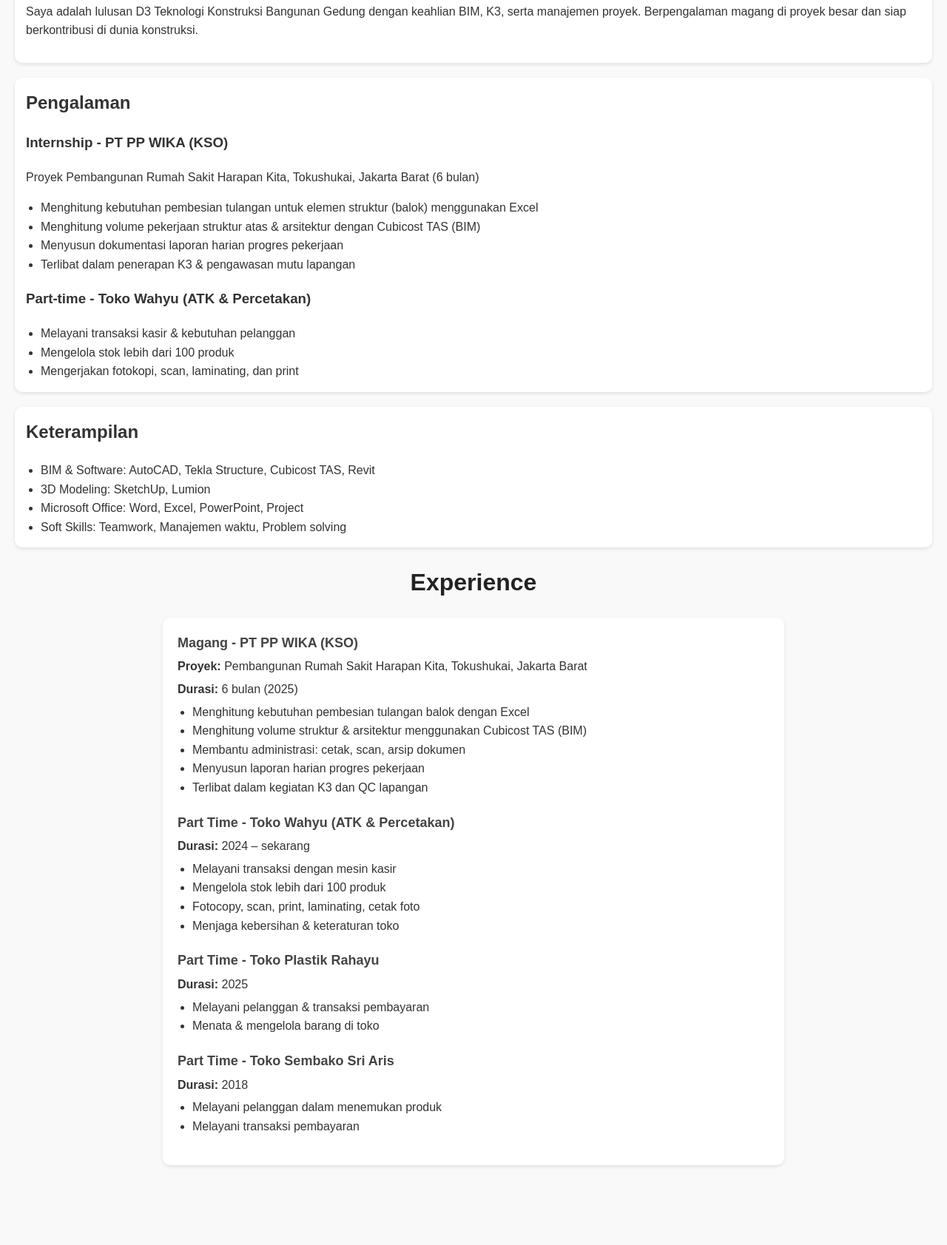
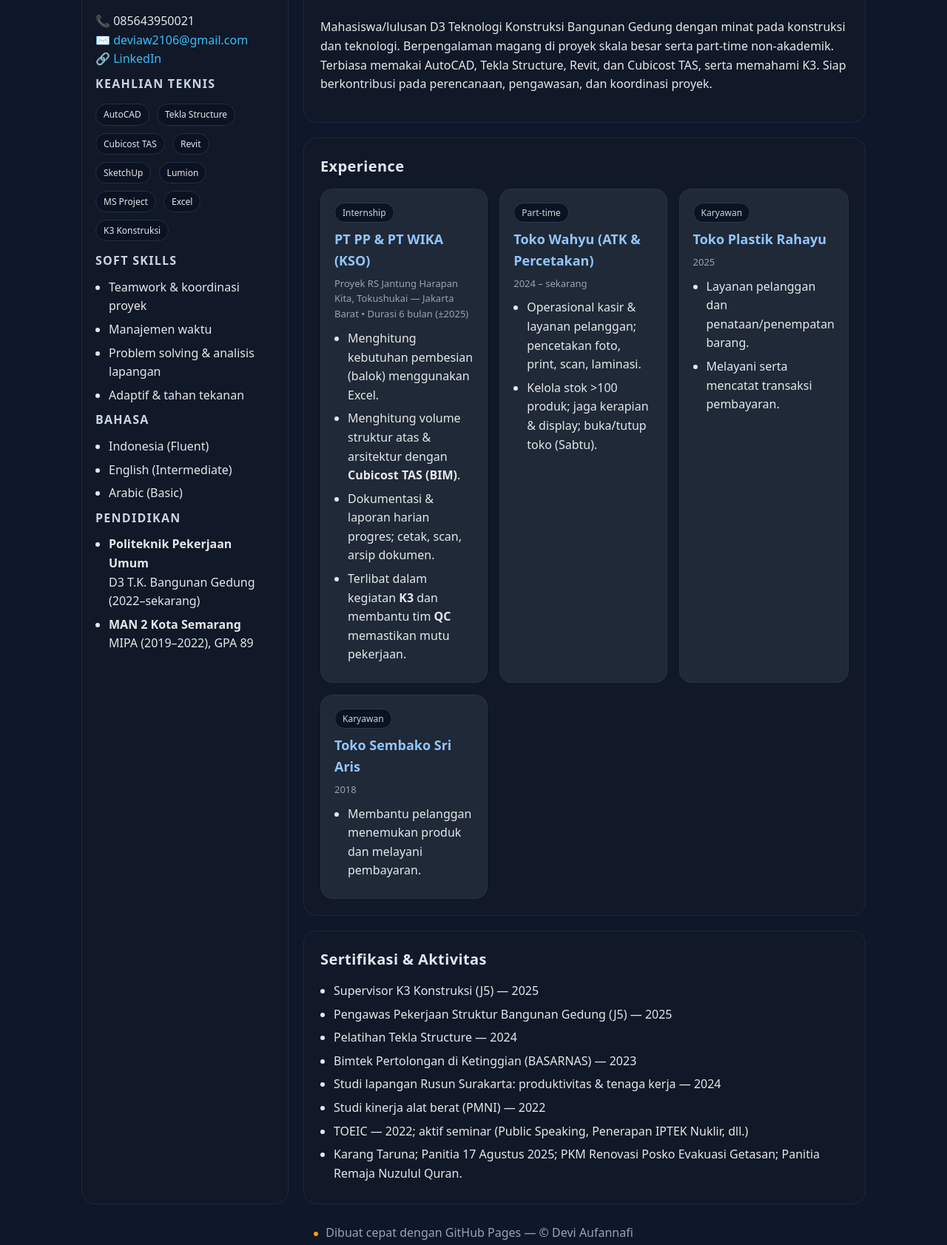
Before and after one commit to deviaufannafi/deviaufannafi.github.io, a plain HTML site: page index.html in a window 1280 px wide. Shown: the part 248-1931 px from the top of the page at 74% size. Before the commit the page ends 1843 px from the top, so only its background shows below. Drawn offline with Linux system fonts and the light colour scheme.

Commit message:
Update index.html

```diff
--- a/index.html
+++ b/index.html
@@ -1,141 +1,208 @@
 <!DOCTYPE html>
 <html lang="id">
 <head>
-  <meta charset="UTF-8">
-  <meta name="viewport" content="width=device-width, initial-scale=1.0">
-  <title>Devi Aufannafi - Portofolio</title>
+  <meta charset="UTF-8" />
+  <meta name="viewport" content="width=device-width, initial-scale=1" />
+  <title>Devi Aufannafi — Portofolio</title>
   <style>
-    body { font-family: Arial, sans-serif; margin: 20px; background: #f9f9f9; }
-    h1 { color: #333; }
-    .section { margin-bottom: 20px; padding: 15px; background: white; border-radius: 10px; box-shadow: 0 2px 5px rgba(0,0,0,0.1);}
-    h2 { margin-top: 0; }
-    ul { margin: 0; padding-left: 20px; }
+    :root{
+      --bg:#0f172a;         /* navy gelap */
+      --panel:#111827;      /* panel gelap */
+      --card:#1f2937;       /* kartu */
+      --text:#e5e7eb;       /* teks */
+      --muted:#9ca3af;      /* teks redup */
+      --accent:#f59e0b;     /* kuning aksen */
+      --link:#38bdf8;       /* biru link */
+    }
+    *{box-sizing:border-box} html,body{margin:0}
+    body{
+      font-family:system-ui,-apple-system,Segoe UI,Roboto,Inter,Arial,sans-serif;
+      background:var(--bg); color:var(--text); line-height:1.6;
+    }
+    a{color:var(--link); text-decoration:none}
+    a:hover{text-decoration:underline}
+
+    /* Header */
+    .hero{
+      padding:32px 20px; background:linear-gradient(180deg,#0b1222,transparent);
+      border-bottom:1px solid #1e293b;
+    }
+    .hero .name{font-size:28px; font-weight:800; letter-spacing:.5px}
+    .hero .tag{color:var(--muted); margin-top:6px}
+
+    /* Layout 2 kolom */
+    .container{max-width:1100px; margin:20px auto; padding:0 20px}
+    .grid{
+      display:grid; gap:20px;
+      grid-template-columns:280px 1fr;
+    }
+    @media (max-width:860px){ .grid{grid-template-columns:1fr} }
+
+    /* Sidebar */
+    .side{background:var(--panel); border:1px solid #1f2a3c; border-radius:18px; padding:18px}
+    .side h3{margin:8px 0 10px; font-size:16px; color:#cbd5e1; text-transform:uppercase; letter-spacing:.08em}
+    .badge{display:inline-block; padding:4px 10px; border-radius:999px; background:#0b1222; border:1px solid #233047; font-size:12px; margin:4px 6px 6px 0}
+    .list{margin:0; padding-left:18px}
+    .list li{margin:6px 0}
+
+    /* Konten utama */
+    .panel{background:var(--panel); border:1px solid #1f2a3c; border-radius:18px; padding:22px}
+    .panel h2{margin:0 0 14px; font-size:20px; color:#e2e8f0; letter-spacing:.02em}
+
+    /* Card pengalaman */
+    .cards{display:grid; gap:16px; grid-template-columns:repeat(3,1fr)}
+    @media (max-width:1024px){ .cards{grid-template-columns:repeat(2,1fr)} }
+    @media (max-width:720px){ .cards{grid-template-columns:1fr} }
+
+    .card{
+      background:var(--card); border:1px solid #263445; border-radius:16px; padding:18px;
+      transition:transform .15s ease, box-shadow .15s ease;
+    }
+    .card:hover{transform:translateY(-2px); box-shadow:0 10px 20px rgba(0,0,0,.25)}
+    .role{display:inline-block; background:#0b1222; border:1px solid #2b3b53; color:#cbd5e1; padding:3px 10px; border-radius:999px; font-size:12px; margin-bottom:8px}
+    .company{font-weight:700; font-size:18px; color:#93c5fd}
+    .meta{font-size:13px; color:var(--muted); margin:6px 0 10px}
+    .card ul{margin:0; padding-left:18px}
+    .card li{margin:6px 0}
+
+    /* Footer */
+    .footer{max-width:1100px; margin:26px auto 60px; padding:0 20px; color:var(--muted); text-align:center}
+    .dot{display:inline-block; width:6px; height:6px; background:var(--accent); border-radius:999px; vertical-align:middle; margin-right:6px}
   </style>
 </head>
 <body>
-  <h1>Devi Aufannafi</h1>
-  <p><b>D3 Teknologi Konstruksi Bangunan Gedung</b> | Semarang, Jawa Tengah</p>
-  <p>📞 085643950021 | ✉️ deviaw2106@gmail.com | 🌐 <a href="https://www.linkedin.com/in/devi-aufannafi-944a0a290">LinkedIn</a></p>
+  <!-- HEADER -->
+  <header class="hero">
+    <div class="container">
+      <div class="name">DEVI AUFANNAFI</div>
+      <div class="tag">D3 Teknologi Konstruksi Bangunan Gedung • Semarang, Jawa Tengah</div>
+    </div>
+  </header>
 
-  <div class="section">
+  <!-- KONTEN -->
+  <main class="container grid">
+    <!-- SIDEBAR -->
+    <aside class="side">
+      <h3>Kontak</h3>
+      <div>📞 085643950021</div>
+      <div>✉️ <a href="mailto:deviaw2106@gmail.com">deviaw2106@gmail.com</a></div>
+      <div>🔗 <a href="https://www.linkedin.com/in/deviaufannafi-944a0a290" target="_blank">LinkedIn</a></div>
+
+      <h3>Keahlian Teknis</h3>
+      <span class="badge">AutoCAD</span>
+      <span class="badge">Tekla Structure</span>
+      <span class="badge">Cubicost TAS</span>
+      <span class="badge">Revit</span>
+      <span class="badge">SketchUp</span>
+      <span class="badge">Lumion</span>
+      <span class="badge">MS Project</span>
+      <span class="badge">Excel</span>
+      <span class="badge">K3 Konstruksi</span>
+
+      <h3>Soft Skills</h3>
+      <ul class="list">
+        <li>Teamwork & koordinasi proyek</li>
+        <li>Manajemen waktu</li>
+        <li>Problem solving & analisis lapangan</li>
+        <li>Adaptif & tahan tekanan</li>
+      </ul>
+
+      <h3>Bahasa</h3>
+      <ul class="list">
+        <li>Indonesia (Fluent)</li>
+        <li>English (Intermediate)</li>
+        <li>Arabic (Basic)</li>
+      </ul>
+
+      <h3>Pendidikan</h3>
+      <ul class="list">
+        <li><b>Politeknik Pekerjaan Umum</b><br/>D3 T.K. Bangunan Gedung (2022–sekarang)</li>
+        <li><b>MAN 2 Kota Semarang</b><br/>MIPA (2019–2022), GPA 89</li>
+      </ul>
+    </aside>
+
+    <!-- MAIN -->
+    <section style="display:flex; flex-direction:column; gap:20px;">
+      <!-- Profil singkat -->
+      <div class="panel">
         <h2>Profil</h2>
-    <p>Saya adalah lulusan D3 Teknologi Konstruksi Bangunan Gedung dengan keahlian BIM, K3, serta manajemen proyek. Berpengalaman magang di proyek besar dan siap berkontribusi di dunia konstruksi.</p>
+        <p>
+          Mahasiswa/lulusan D3 Teknologi Konstruksi Bangunan Gedung dengan minat pada konstruksi dan teknologi.
+          Berpengalaman magang di proyek skala besar serta part-time non-akademik. Terbiasa memakai AutoCAD, Tekla Structure,
+          Revit, dan Cubicost TAS, serta memahami K3. Siap berkontribusi pada perencanaan, pengawasan, dan koordinasi proyek.
+        </p>
       </div>
 
-  <div class="section">
-    <h2>Pengalaman</h2>
-    <h3>Internship - PT PP WIKA (KSO)</h3>
-    <p>Proyek Pembangunan Rumah Sakit Harapan Kita, Tokushukai, Jakarta Barat (6 bulan)</p>
+      <!-- Pengalaman -->
+      <div class="panel" id="experience">
+        <h2>Experience</h2>
+        <div class="cards">
+          <!-- Magang -->
+          <article class="card">
+            <div class="role">Internship</div>
+            <div class="company">PT PP & PT WIKA (KSO)</div>
+            <div class="meta">Proyek RS Jantung Harapan Kita, Tokushukai — Jakarta Barat • Durasi 6 bulan (±2025)</div>
             <ul>
-      <li>Menghitung kebutuhan pembesian tulangan untuk elemen struktur (balok) menggunakan Excel</li>
-      <li>Menghitung volume pekerjaan struktur atas & arsitektur dengan Cubicost TAS (BIM)</li>
-      <li>Menyusun dokumentasi laporan harian progres pekerjaan</li>
-      <li>Terlibat dalam penerapan K3 & pengawasan mutu lapangan</li>
+              <li>Menghitung kebutuhan pembesian (balok) menggunakan Excel.</li>
+              <li>Menghitung volume struktur atas & arsitektur dengan <b>Cubicost TAS (BIM)</b>.</li>
+              <li>Dokumentasi & laporan harian progres; cetak, scan, arsip dokumen.</li>
+              <li>Terlibat dalam kegiatan <b>K3</b> dan membantu tim <b>QC</b> memastikan mutu pekerjaan.</li>
             </ul>
+          </article>
 
-    <h3>Part-time - Toko Wahyu (ATK & Percetakan)</h3>
+          <!-- Toko Wahyu -->
+          <article class="card">
+            <div class="role">Part-time</div>
+            <div class="company">Toko Wahyu (ATK & Percetakan)</div>
+            <div class="meta">2024 – sekarang</div>
             <ul>
-      <li>Melayani transaksi kasir & kebutuhan pelanggan</li>
-      <li>Mengelola stok lebih dari 100 produk</li>
-      <li>Mengerjakan fotokopi, scan, laminating, dan print</li>
+              <li>Operasional kasir & layanan pelanggan; pencetakan foto, print, scan, laminasi.</li>
+              <li>Kelola stok >100 produk; jaga kerapian & display; buka/tutup toko (Sabtu).</li>
+            </ul>
+          </article>
+
+          <!-- Toko Plastik Rahayu -->
+          <article class="card">
+            <div class="role">Karyawan</div>
+            <div class="company">Toko Plastik Rahayu</div>
+            <div class="meta">2025</div>
+            <ul>
+              <li>Layanan pelanggan dan penataan/penempatan barang.</li>
+              <li>Melayani serta mencatat transaksi pembayaran.</li>
+            </ul>
+          </article>
+
+          <!-- Toko Sembako Sri Aris -->
+          <article class="card">
+            <div class="role">Karyawan</div>
+            <div class="company">Toko Sembako Sri Aris</div>
+            <div class="meta">2018</div>
+            <ul>
+              <li>Membantu pelanggan menemukan produk dan melayani pembayaran.</li>
+            </ul>
+          </article>
+        </div>
+      </div>
+
+      <!-- Sertifikasi & Aktivitas -->
+      <div class="panel">
+        <h2>Sertifikasi & Aktivitas</h2>
+        <ul class="list">
+          <li>Supervisor K3 Konstruksi (J5) — 2025</li>
+          <li>Pengawas Pekerjaan Struktur Bangunan Gedung (J5) — 2025</li>
+          <li>Pelatihan Tekla Structure — 2024</li>
+          <li>Bimtek Pertolongan di Ketinggian (BASARNAS) — 2023</li>
+          <li>Studi lapangan Rusun Surakarta: produktivitas & tenaga kerja — 2024</li>
+          <li>Studi kinerja alat berat (PMNI) — 2022</li>
+          <li>TOEIC — 2022; aktif seminar (Public Speaking, Penerapan IPTEK Nuklir, dll.)</li>
+          <li>Karang Taruna; Panitia 17 Agustus 2025; PKM Renovasi Posko Evakuasi Getasan; Panitia Remaja Nuzulul Quran.</li>
         </ul>
       </div>
+    </section>
+  </main>
 
-  <div class="section">
-    <h2>Keterampilan</h2>
-    <ul>
-      <li>BIM & Software: AutoCAD, Tekla Structure, Cubicost TAS, Revit</li>
-      <li>3D Modeling: SketchUp, Lumion</li>
-      <li>Microsoft Office: Word, Excel, PowerPoint, Project</li>
-      <li>Soft Skills: Teamwork, Manajemen waktu, Problem solving</li>
-    </ul>
+  <div class="footer">
+    <span class="dot"></span> Dibuat cepat dengan GitHub Pages — © Devi Aufannafi
   </div>
 </body>
 </html>
-<!DOCTYPE html>
-<html lang="id">
-<head>
-  <meta charset="UTF-8">
-  <meta name="viewport" content="width=device-width, initial-scale=1.0">
-  <title>Portofolio Devi Aufannafi</title>
-  <style>
-    body {
-      font-family: Arial, sans-serif;
-      line-height: 1.6;
-      margin: 20px;
-      background: #f9f9f9;
-      color: #333;
-    }
-    h1 {
-      text-align: center;
-      color: #222;
-    }
-    .experience {
-      background: #fff;
-      padding: 20px;
-      margin: 15px auto;
-      border-radius: 10px;
-      max-width: 800px;
-      box-shadow: 0 2px 5px rgba(0,0,0,0.1);
-    }
-    .job {
-      margin-bottom: 20px;
-    }
-    .job h2 {
-      margin: 0;
-      font-size: 18px;
-      color: #444;
-    }
-    .job p {
-      margin: 5px 0;
-    }
-  </style>
-</head>
-<body>
-  <h1>Experience</h1>
-
-  <div class="experience">
-    <div class="job">
-      <h2>Magang - PT PP WIKA (KSO)</h2>
-      <p><strong>Proyek:</strong> Pembangunan Rumah Sakit Harapan Kita, Tokushukai, Jakarta Barat</p>
-      <p><strong>Durasi:</strong> 6 bulan (2025)</p>
-      <ul>
-        <li>Menghitung kebutuhan pembesian tulangan balok dengan Excel</li>
-        <li>Menghitung volume struktur & arsitektur menggunakan Cubicost TAS (BIM)</li>
-        <li>Membantu administrasi: cetak, scan, arsip dokumen</li>
-        <li>Menyusun laporan harian progres pekerjaan</li>
-        <li>Terlibat dalam kegiatan K3 dan QC lapangan</li>
-      </ul>
-    </div>
-
-    <div class="job">
-      <h2>Part Time - Toko Wahyu (ATK & Percetakan)</h2>
-      <p><strong>Durasi:</strong> 2024 – sekarang</p>
-      <ul>
-        <li>Melayani transaksi dengan mesin kasir</li>
-        <li>Mengelola stok lebih dari 100 produk</li>
-        <li>Fotocopy, scan, print, laminating, cetak foto</li>
-        <li>Menjaga kebersihan & keteraturan toko</li>
-      </ul>
-    </div>
-
-    <div class="job">
-      <h2>Part Time - Toko Plastik Rahayu</h2>
-      <p><strong>Durasi:</strong> 2025</p>
-      <ul>
-        <li>Melayani pelanggan & transaksi pembayaran</li>
-        <li>Menata & mengelola barang di toko</li>
-      </ul>
-    </div>
-
-    <div class="job">
-      <h2>Part Time - Toko Sembako Sri Aris</h2>
-      <p><strong>Durasi:</strong> 2018</p>
-      <ul>
-        <li>Melayani pelanggan dalam menemukan produk</li>
-        <li>Melayani transaksi pembayaran</li>
-      </ul>
-    </div>
-  </div>
-</body>
-</html>
```
Lines whose indentation alone changed are shown as unchanged.
